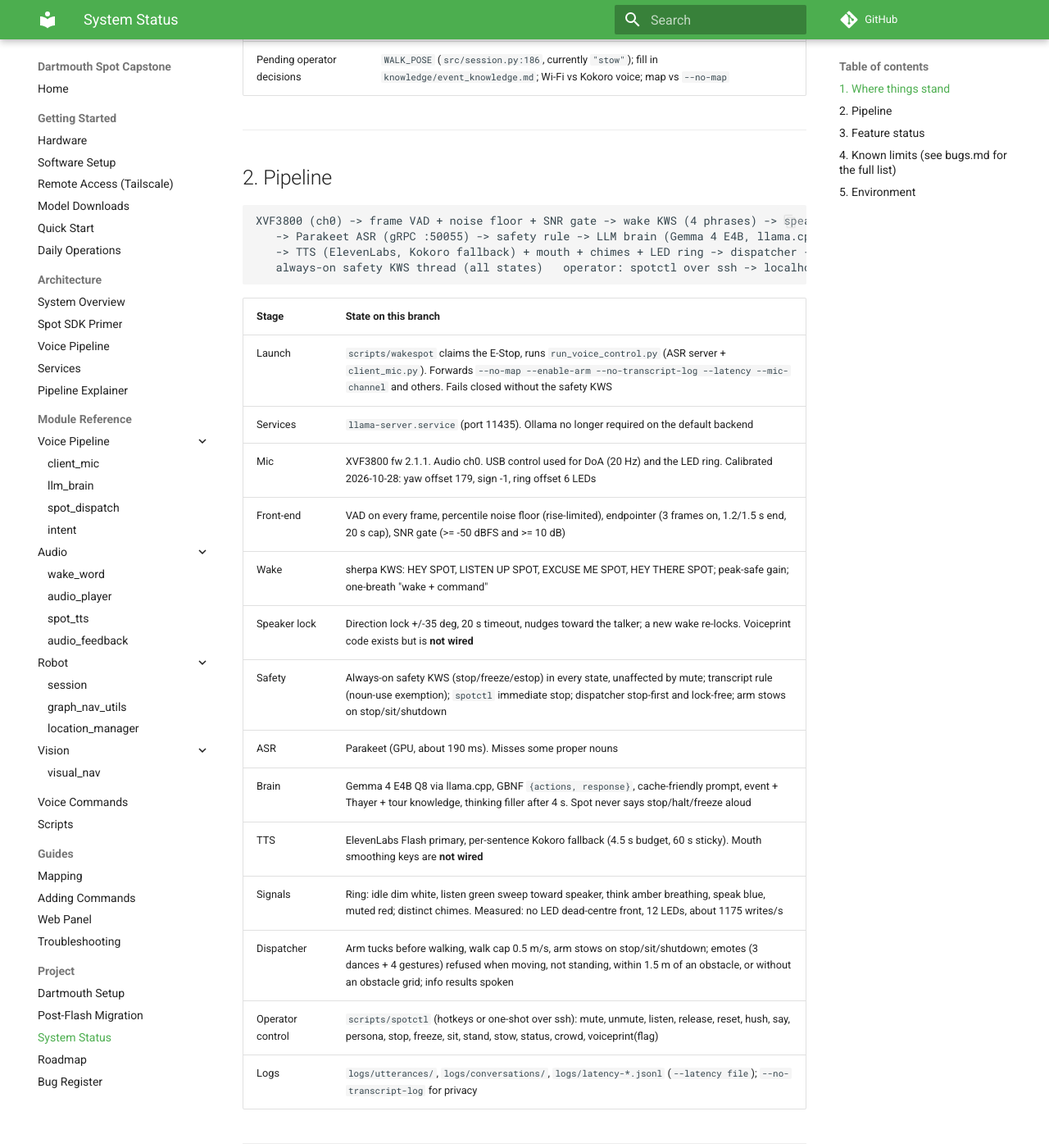
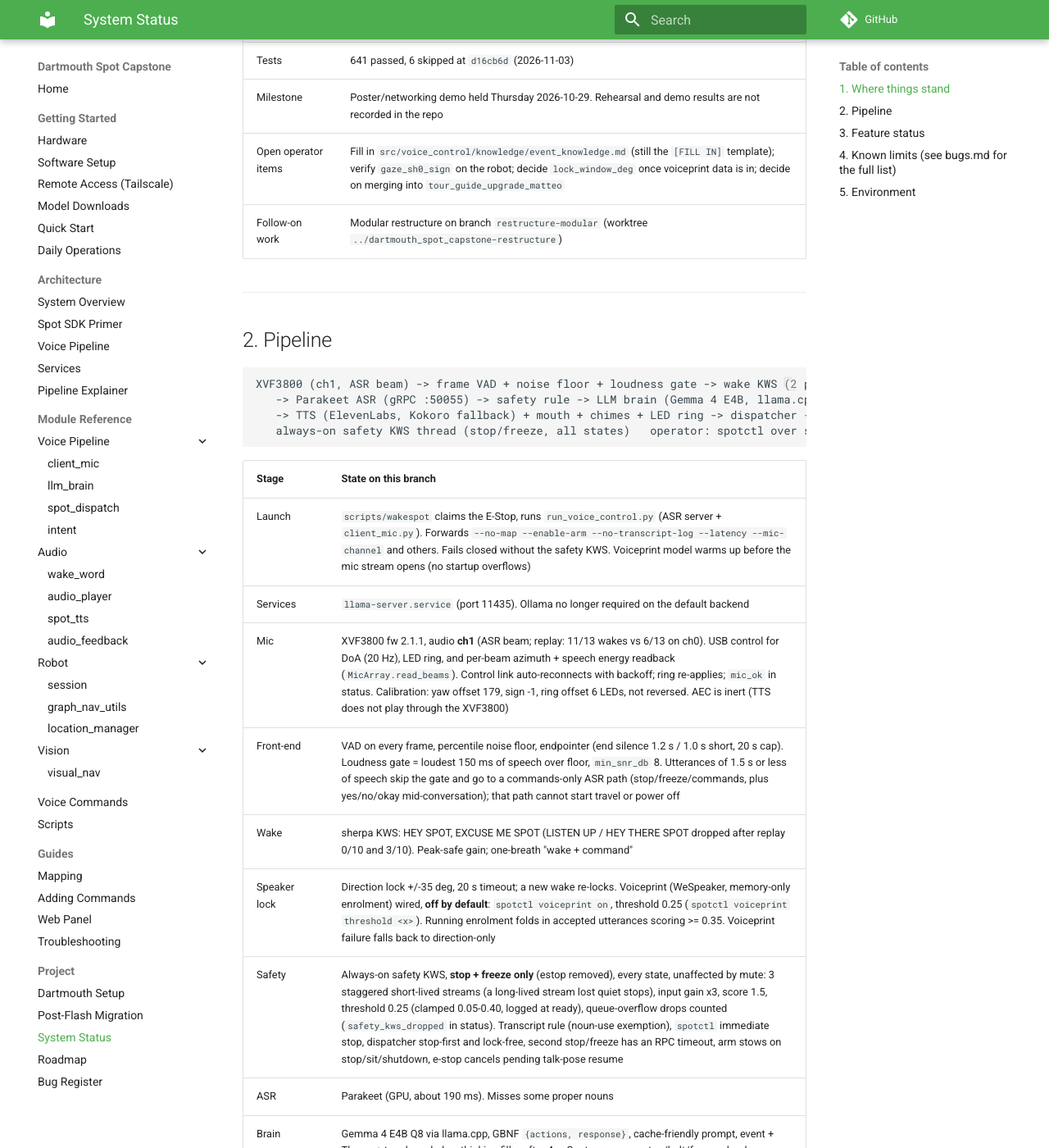
Before and after one commit to matteo-corrado/dartmouth_spot_capstone, an MkDocs documentation site: the page built from docs/project/status.md, in a window 1280 px wide and 1400 px high, scrolled down 551 px. Shown: the whole window at 82% size. Built offline with MkDocs 1.6.1 and Material for MkDocs 9.7.7, drawn with Linux system fonts in a browser that asks for light colours; comment, search, counter and statistics services are not loaded; some of the changed text lies outside the part shown.

Commit message:
docs: status.md refreshed to demo branch HEAD d16cb6d (ch1, 2 wake phrases, voiceprint, folded arm, safety KWS streams, 641 tests)

````diff
--- a/docs/project/status.md
+++ b/docs/project/status.md
@@ -1,6 +1,6 @@
 # System Status
 
-Snapshot of what the code does on the poster-demo branch (`demo-poster-2026-10-29`, base commit `cd4528d`), updated **2026-10-28**. Stage-by-stage detail with file and line references is in the [pipeline explainer](../architecture/pipeline-explainer.md); the operator procedure is in [daily-operations.md](../getting-started/daily-operations.md). The forward plan is [roadmap.md](roadmap.md); open bugs are in [bugs.md](bugs.md).
+Snapshot of what the code does on the poster-demo branch (`demo-poster-2026-10-29`, HEAD `d16cb6d`), updated **2026-11-03**. Stage-by-stage detail with file and line references is in the [pipeline explainer](../architecture/pipeline-explainer.md); the operator procedure is in [daily-operations.md](../getting-started/daily-operations.md). The forward plan is [roadmap.md](roadmap.md); open bugs are in [bugs.md](bugs.md). Build history and per-task reviews are in the ledger `.superpowers/sdd/2026-10-28-poster-demo/progress.md`.
 
 ---
 
@@ -8,38 +8,43 @@
 
 | | |
 |---|---|
-| Demo branch | `demo-poster-2026-10-29` (rollback tag `pre-demo-2026-10-29`); upstream working branch `tour_guide_upgrade_matteo` |
-| Tests | 465 passed at `cd4528d` (per the build ledger) |
-| Next milestone | Poster/networking demo, Thursday 2026-10-29. Rehearsal with babble and the final tag (`demo-ready-2026-10-29`) are still pending |
-| Pending operator decisions | `WALK_POSE` (`src/session.py:186`, currently `"stow"`); fill in `knowledge/event_knowledge.md`; Wi-Fi vs Kokoro voice; map vs `--no-map` |
+| Demo branch | `demo-poster-2026-10-29` at `d16cb6d` (pushed to `origin`). Tags: `pre-demo-2026-10-29` (`ddf24c4`, before demo work) and `demo-ready-2026-10-29` (`81fedfe`, demo-day rollback point). Five commits sit on top of the tag: safety KWS stream fix and voiceprint running enrolment |
+| Upstream | `tour_guide_upgrade_matteo` is still at `ddf24c4`; the demo branch has **not** been merged back |
+| Tests | 641 passed, 6 skipped at `d16cb6d` (2026-11-03) |
+| Milestone | Poster/networking demo held Thursday 2026-10-29. Rehearsal and demo results are not recorded in the repo |
+| Open operator items | Fill in `src/voice_control/knowledge/event_knowledge.md` (still the `[FILL IN]` template); verify `gaze_sh0_sign` on the robot; decide `lock_window_deg` once voiceprint data is in; decide on merging into `tour_guide_upgrade_matteo` |
+| Follow-on work | Modular restructure on branch `restructure-modular` (worktree `../dartmouth_spot_capstone-restructure`) |
 
 ---
 
 ## 2. Pipeline
 
 ```
-XVF3800 (ch0) -> frame VAD + noise floor + SNR gate -> wake KWS (4 phrases) -> speaker lock (DoA +/-35 deg)
+XVF3800 (ch1, ASR beam) -> frame VAD + noise floor + loudness gate -> wake KWS (2 phrases) -> speaker lock (DoA +/-35 deg, optional voiceprint)
    -> Parakeet ASR (gRPC :50055) -> safety rule -> LLM brain (Gemma 4 E4B, llama.cpp :11435, GBNF)
    -> TTS (ElevenLabs, Kokoro fallback) + mouth + chimes + LED ring -> dispatcher -> Spot SDK
-   always-on safety KWS thread (all states)   operator: spotctl over ssh -> localhost :8770
+   always-on safety KWS thread (stop/freeze, all states)   operator: spotctl over ssh -> localhost :8770
 ```
 
 | Stage | State on this branch |
 |---|---|
-| Launch | `scripts/wakespot` claims the E-Stop, runs `run_voice_control.py` (ASR server + `client_mic.py`). Forwards `--no-map --enable-arm --no-transcript-log --latency --mic-channel` and others. Fails closed without the safety KWS |
+| Launch | `scripts/wakespot` claims the E-Stop, runs `run_voice_control.py` (ASR server + `client_mic.py`). Forwards `--no-map --enable-arm --no-transcript-log --latency --mic-channel` and others. Fails closed without the safety KWS. Voiceprint model warms up before the mic stream opens (no startup overflows) |
 | Services | `llama-server.service` (port 11435). Ollama no longer required on the default backend |
-| Mic | XVF3800 fw 2.1.1. Audio ch0. USB control used for DoA (20 Hz) and the LED ring. Calibrated 2026-10-28: yaw offset 179, sign -1, ring offset 6 LEDs |
-| Front-end | VAD on every frame, percentile noise floor (rise-limited), endpointer (3 frames on, 1.2/1.5 s end, 20 s cap), SNR gate (>= -50 dBFS and >= 10 dB) |
-| Wake | sherpa KWS: HEY SPOT, LISTEN UP SPOT, EXCUSE ME SPOT, HEY THERE SPOT; peak-safe gain; one-breath "wake + command" |
-| Speaker lock | Direction lock +/-35 deg, 20 s timeout, nudges toward the talker; a new wake re-locks. Voiceprint code exists but is **not wired** |
-| Safety | Always-on safety KWS (stop/freeze/estop) in every state, unaffected by mute; transcript rule (noun-use exemption); `spotctl` immediate stop; dispatcher stop-first and lock-free; arm stows on stop/sit/shutdown |
+| Mic | XVF3800 fw 2.1.1, audio **ch1** (ASR beam; replay: 11/13 wakes vs 6/13 on ch0). USB control for DoA (20 Hz), LED ring, and per-beam azimuth + speech energy readback (`MicArray.read_beams`). Control link auto-reconnects with backoff; ring re-applies; `mic_ok` in status. Calibration: yaw offset 179, sign -1, ring offset 6 LEDs, not reversed. AEC is inert (TTS does not play through the XVF3800) |
+| Front-end | VAD on every frame, percentile noise floor, endpointer (end silence 1.2 s / 1.0 s short, 20 s cap). Loudness gate = loudest 150 ms of speech over floor, `min_snr_db` 8. Utterances of 1.5 s or less of speech skip the gate and go to a commands-only ASR path (stop/freeze/commands, plus yes/no/okay mid-conversation); that path cannot start travel or power off |
+| Wake | sherpa KWS: HEY SPOT, EXCUSE ME SPOT (LISTEN UP / HEY THERE SPOT dropped after replay 0/10 and 3/10). Peak-safe gain; one-breath "wake + command" |
+| Speaker lock | Direction lock +/-35 deg, 20 s timeout; a new wake re-locks. Voiceprint (WeSpeaker, memory-only enrolment) wired, **off by default**: `spotctl voiceprint on`, threshold 0.25 (`spotctl voiceprint threshold <x>`). Running enrolment folds in accepted utterances scoring >= 0.35. Voiceprint failure falls back to direction-only |
+| Safety | Always-on safety KWS, **stop + freeze only** (estop removed), every state, unaffected by mute: 3 staggered short-lived streams (a long-lived stream lost quiet stops), input gain x3, score 1.5, threshold 0.25 (clamped 0.05-0.40, logged at ready), queue-overflow drops counted (`safety_kws_dropped` in status). Transcript rule (noun-use exemption), `spotctl` immediate stop, dispatcher stop-first and lock-free, second stop/freeze has an RPC timeout, arm stows on stop/sit/shutdown, e-stop cancels pending talk-pose resume |
 | ASR | Parakeet (GPU, about 190 ms). Misses some proper nouns |
 | Brain | Gemma 4 E4B Q8 via llama.cpp, GBNF `{actions, response}`, cache-friendly prompt, event + Thayer + tour knowledge, thinking filler after 4 s. Spot never says stop/halt/freeze aloud |
-| TTS | ElevenLabs Flash primary, per-sentence Kokoro fallback (4.5 s budget, 60 s sticky). Mouth smoothing keys are **not wired** |
-| Signals | Ring: idle dim white, listen green sweep toward speaker, think amber breathing, speak blue, muted red; distinct chimes. Measured: no LED dead-centre front, 12 LEDs, about 1175 writes/s |
-| Dispatcher | Arm tucks before walking, walk cap 0.5 m/s, arm stows on stop/sit/shutdown; emotes (3 dances + 4 gestures) refused when moving, not standing, within 1.5 m of an obstacle, or without an obstacle grid; info results spoken |
-| Operator control | `scripts/spotctl` (hotkeys or one-shot over ssh): mute, unmute, listen, release, reset, hush, say, persona, stop, freeze, sit, stand, stow, status, crowd, voiceprint(flag) |
-| Logs | `logs/utterances/`, `logs/conversations/`, `logs/latency-*.jsonl` (`--latency file`); `--no-transcript-log` for privacy |
+| TTS | ElevenLabs Flash primary, per-sentence Kokoro fallback (4.5 s budget, 60 s sticky). RESPONDING (blue ring) starts just before the first reply line |
+| Mouth | Gripper as mouth driven by an RMS-dB syllable envelope (closed about 50% of speech), no opening cap. Active while talking and walking in the folded pose |
+| Arm | `WALK_POSE = "joints"`: folded joints pose for talking and walking; auto-fold + mouth on once standing (`auto_arm: true`). Gaze turns shoulder yaw (sh0) toward the speaker, limit `gaze_max_deg` 20 (code cap 60), held during pose moves, walk start and aborting intents. `gaze_sh0_sign` 1 **unverified** |
+| Signals | Ring: idle steady dim white, listening car-indicator sweep toward speaker, thinking fast light-amber breathing, speaking blue, muted red. Operator-approved simple beep set; speaking state silent. Replay: first word kept 5/5 quick replies, 0 chime self-triggers |
+| Dispatcher | Walk cap 0.5 m/s; emotes (3 dances + 4 gestures) refused when moving, not standing, within 1.0 m of an obstacle (from body centre), or without an obstacle grid; info results spoken |
+| Operator control | `scripts/spotctl` (hotkeys or one-shot over ssh): mute, unmute, listen, release, reset, hush, say, persona, stop, freeze, sit, stand, stow, status, crowd, voiceprint on/off/threshold |
+| Logs | `logs/utterances/` (incl. `voice_sim`, `short_path`, `rescued`), `logs/conversations/`, `logs/latency-*.jsonl` (`--latency file`); `--no-transcript-log` for privacy |
+| Tooling | `tests/audio/replay_demo.py` (replay harness, KWS sweep, gain A/B, voiceprint calibration), `tests/audio/beam_ab.py` + `scripts/record_demo_clips.py` beam A/B, `scripts/chime_preview.py`, `scripts/xvf_probe.py`. Demo recordings in `tests/audio/demo/` (gitignored, this Jetson only) |
 
 ---
 
@@ -48,17 +53,19 @@
 | Feature | Status |
 |---|---|
 | Voice pipeline, wake, one-breath commands, chaining, personas, knowledge packs | Done |
-| Crowd robustness (frame VAD, SNR gate, direction lock, filler filter) | Done; rehearsal with babble pending |
-| Turn signalling (ring + chimes) | Done, operator-approved patterns |
+| Crowd robustness (frame VAD, loudness gate, short-utterance path, direction lock, filler filter) | Done. Replay direction lock: correct 6/13 fan, 0/3 babble |
+| Turn signalling (ring + chimes) | Done, operator-approved |
 | Operator control (`spotctl`) | Done |
-| Safety (always-on KWS, transcript rule, stop-first dispatch, arm stow, fail-closed start) | Done; safety-reviewed |
-| Arm tuck + walk speed cap | Done; `WALK_POSE` choice pending |
+| Safety (always-on stop/freeze KWS, transcript rule, stop-first dispatch, arm stow, fail-closed start) | Done; safety-reviewed |
+| Folded arm pose for talk + walk, auto fold, walk speed cap | Done |
+| Arm gaze toward speaker | Done (sh0 yaw, 20 deg); sign unverified on robot |
+| Mouth envelope | Done |
+| Voiceprint check | Wired, off by default; running enrolment added `d16cb6d` |
 | Emotes | Done (needs obstacle grid) |
 | TTS fallback | Done |
-| Arm gaze toward speaker | Code exists (`gaze_at_bearing`), **not wired** |
-| Voiceprint check | Code exists (`speaker_embed.py`), **not wired** |
-| Mouth smoothing | **Not wired** (`mouth_*` keys unused) |
-| Vision overhaul (Stage 2C), web search, scene comments | Not started |
+| Event knowledge content | **Template only** |
+| Face / body lights | Not possible: AV service is a stub on this robot, no choreography license for custom uploads |
+| Vision overhaul (Stage 2C), web search, scene comments | Not on this branch (vision work on `vision/perception-v2`) |
 | Custom wake models (livekit) | Training only; sherpa is live |
 | Door opening | Abandoned |
 
@@ -67,11 +74,13 @@
 ## 4. Known limits (see bugs.md for the full list)
 
 - Stop during robot bring-up (first command stands the robot, about 30 s) needs the E-Stop.
+- No voice e-stop: the safety KWS hears stop and freeze only; use the E-Stop or `spotctl stop`.
+- Quiet "freeze" from about 3 m may be missed; about 0.3 false stops per minute possible in noise.
+- Babble can steal the direction lock (no AEC; per-beam speech energy readback exists but is not used by the lock yet).
 - `SPOT_IP` only controls the startup probe; `BOSDYN_ROBOT_IP` is the real connection. Wrong address silently means dry-run.
-- Voice "estop" is a motion stop, not the E-Stop.
-- Named arm poses are not speed-limited.
-- Vision (VLM image rotation, CPU YOLO) unchanged and weak.
-- Code health: giant functions in `spot_dispatch.py` and `client_mic.py`, double-imported modules (E2).
+- Named arm poses (stow/ready/carry) use BD default speed.
+- Vision (VLM image rotation, CPU YOLO) unchanged and weak on this branch.
+- Code health: giant functions in `spot_dispatch.py` and `client_mic.py`, double-imported modules (E2); being addressed on `restructure-modular`.
 
 ---
 
@@ -81,7 +90,8 @@
 |---|---|
 | Jetson | AGX Orin 64GB, JetPack 6.2 / L4T R36.5, CUDA 12.6, Python 3.10 |
 | bosdyn SDK | 5.2.0 (rollback venv `/mnt/ssd/spot-backups/spot-env-5.1.4-backup`) |
-| Spot robot OS | 5.2.1; license "Explorer" (choreography routines run without a license) |
+| Spot robot OS | 5.2.1; license "Explorer" (built-in choreography runs without a license; custom uploads denied) |
 | Spot wired IP | 192.168.50.3 |
-| Mic / speaker | reSpeaker XVF3800 / `UACDemoV1.0` on Spot CORE I/O |
+| Mic / speaker | reSpeaker XVF3800 fw 2.1.1 / `UACDemoV1.0` on Spot CORE I/O |
+| Speaker model | WeSpeaker in `models/speaker/` (gitignored) |
 | YOLO GPU env | `/mnt/ssd/yolo-env`; weights in `/mnt/ssd/yolo-models/` (unused by the voice path) |
````
